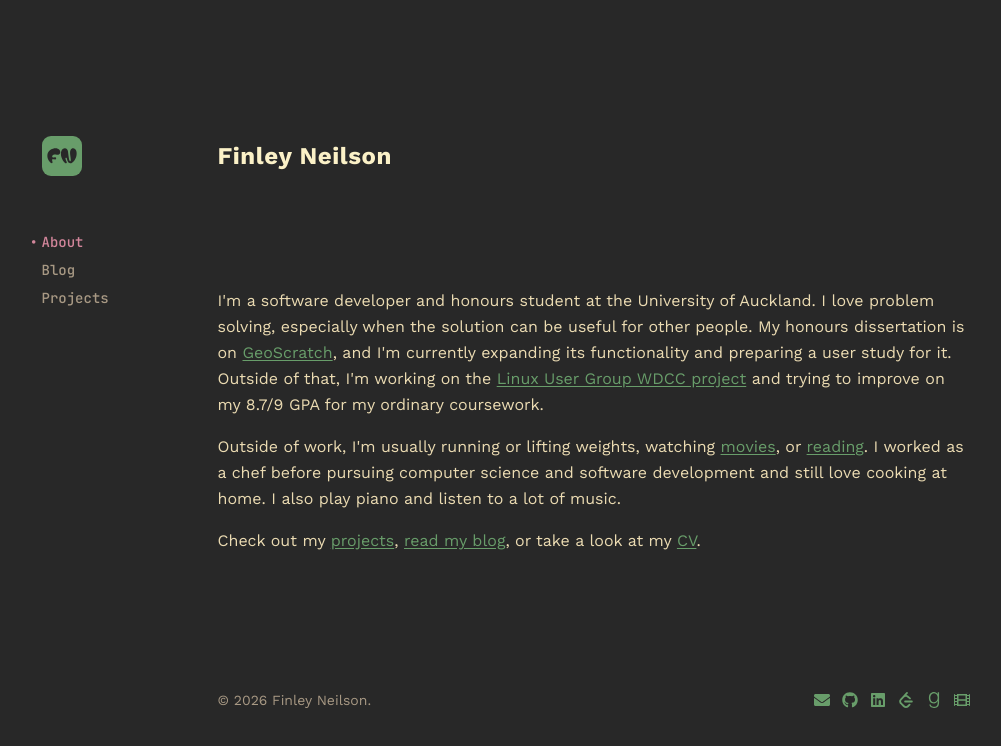
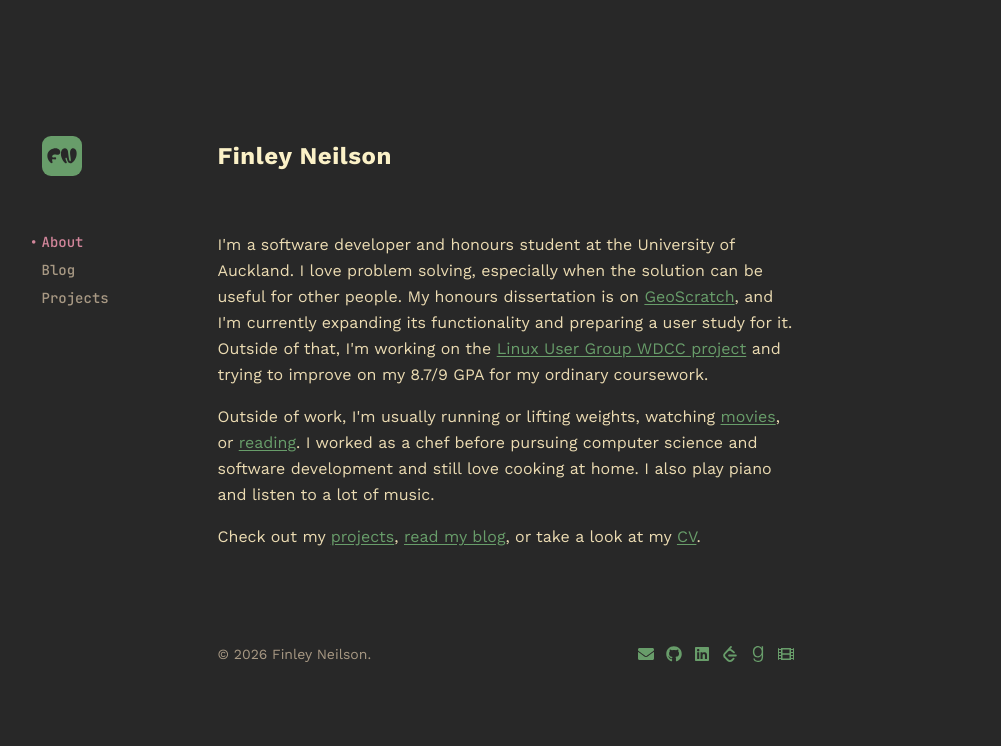
Before and after one commit to FinleyNeilson/finley_personal_website, a Next.js app: page / in a window 1280 px wide. Shown: the top 746 px of the page, without its empty margins (127-1128 px from the left). Built offline with nearby package versions, Linux system fonts and the light colour scheme.

Commit message:
fix: remove row-spanning grid causing desktop layout shift and scroll overflow

```diff
--- a/src/app/layout.tsx
+++ b/src/app/layout.tsx
@@ -36,23 +36,21 @@ export default function RootLayout({
     <html lang="en" className={`${workSans.variable} ${jetbrainsMono.variable}`}>
       <body className="bg-bg0 font-sans text-fg1 antialiased">
         <div className="mx-auto flex min-h-screen max-w-5xl flex-col px-6 py-10 sm:px-12 sm:py-34">
-          <div className="site-grid min-h-0 flex-1">
+          <div className="flex min-h-0 flex-1 flex-col gap-8 sm:grid sm:grid-cols-[7rem_1fr_7rem] sm:grid-rows-[auto_1fr] sm:gap-x-16 sm:gap-y-14">
             <Link
               href="/"
-              className="flex h-10 w-10 flex-shrink-0 items-center justify-center no-underline [grid-area:icon]"
+              className="flex h-10 w-10 flex-shrink-0 items-center justify-center no-underline sm:col-start-1 sm:row-start-1"
             >
               <Image src="/Icon.svg" width={40} height={40} alt="Finley Neilson" />
             </Link>
-            <h1 className="flex h-10 items-center font-sans text-2xl font-bold tracking-wide text-fg0 [grid-area:name]">
+            <h1 className="flex h-10 items-center font-sans text-2xl font-bold tracking-wide text-fg0 sm:col-start-2 sm:row-start-1">
               Finley Neilson
             </h1>
-            <div className="[grid-area:nav]">
+            <div className="sm:col-start-1 sm:row-start-2">
               <SiteNav />
             </div>
-            <div className="flex min-h-0 flex-col gap-6 [grid-area:content]">
-              {children}
-            </div>
-            <div className="[grid-area:footer]">
+            <div className="flex min-h-0 flex-col sm:col-start-2 sm:row-start-2">
+              <div className="flex min-h-0 flex-1 flex-col gap-6 sm:gap-14">{children}</div>
               <SiteFooter />
             </div>
           </div>
--- a/src/styles/globals.css
+++ b/src/styles/globals.css
@@ -25,30 +25,6 @@
   html {
     scroll-behavior: smooth;
     scrollbar-gutter: stable;
-  }
-
-  .site-grid {
-    display: grid;
-    row-gap: 2rem;
-    grid-template-areas:
-      "icon"
-      "name"
-      "nav"
-      "content"
-      "footer";
-  }
-
-  @media (min-width: 640px) {
-    .site-grid {
-      grid-template-columns: 7rem 1fr 7rem;
-      column-gap: 4rem;
-      row-gap: 3.5rem;
-      grid-template-areas:
-        "icon name name"
-        "nav name name"
-        "nav content content"
-        "nav footer footer";
-    }
   }
 
   body {
```
